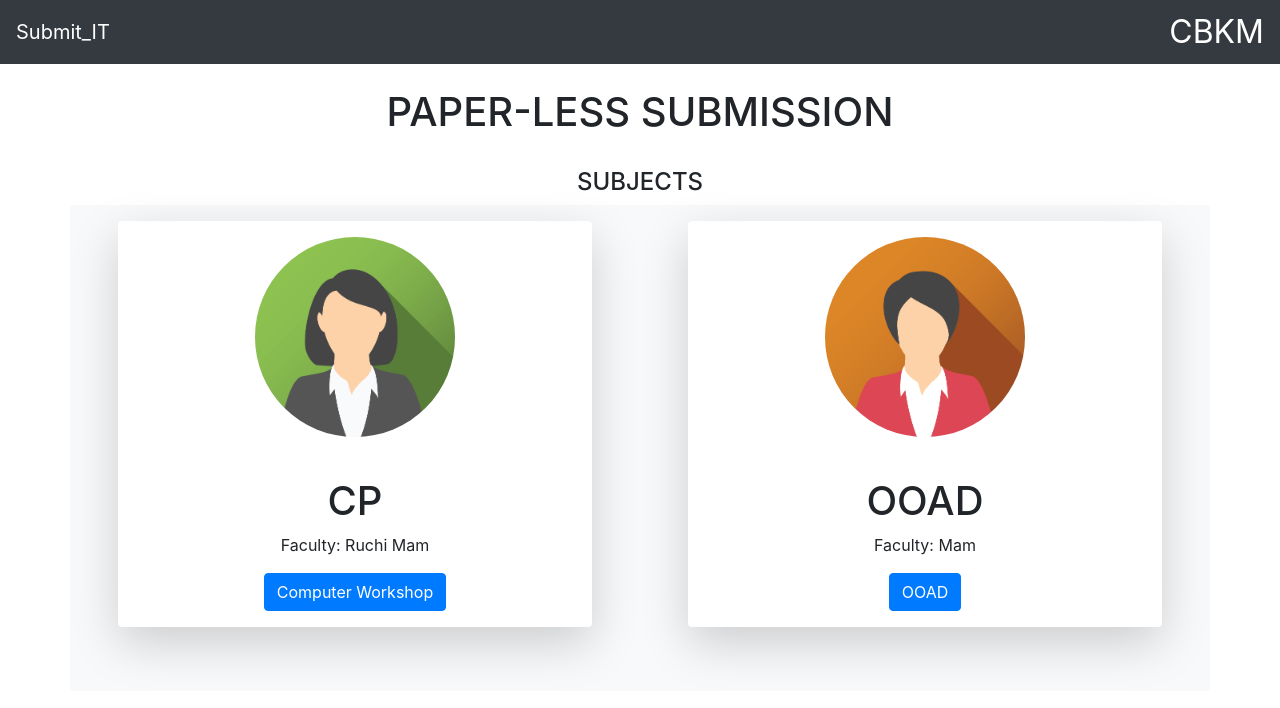
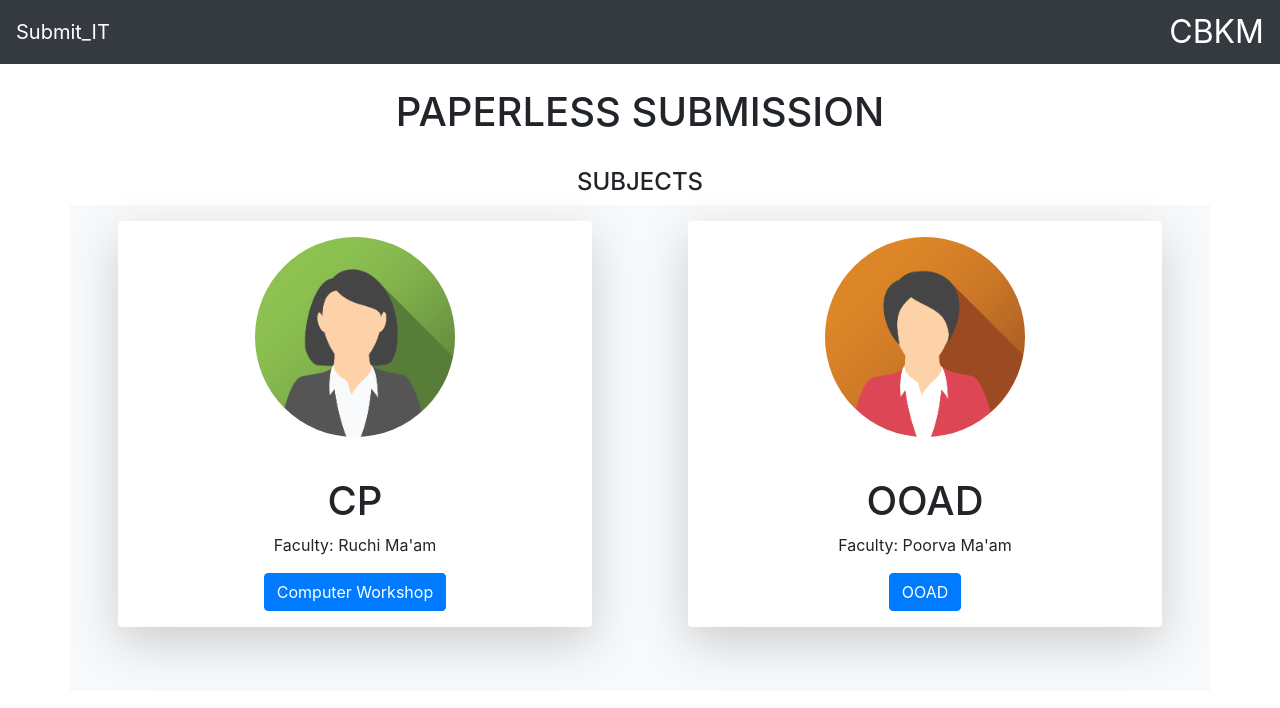
Before and after one commit to TheCBKM/CP-python-DB, a plain HTML site: page index.html in a window 1280 px wide. Drawn offline with nearby package versions, Linux system fonts and the light colour scheme.

Commit message:
compltete

```diff
--- a/index.html
+++ b/index.html
@@ -21,7 +21,7 @@
   </nav>
 <br />
 <center>
-<h1>PAPER-LESS SUBMISSION</h1>
+<h1>PAPERLESS SUBMISSION</h1>
 <br/>
 <h4>SUBJECTS</h4>
 </center>
@@ -32,7 +32,7 @@
             <img src="img_avatar4.png" alt="CP" height="200px" style="border-radius: 50%; "/><br/>
             <br/>
             <p><h1>CP</h1>
-            Faculty: Ruchi Mam
+            Faculty: Ruchi Ma'am
             </p>
             <a class="btn btn-primary" href="cp" role="button">Computer Workshop</a>
             <!-- <a href="cp">CP</a> -->
@@ -43,7 +43,7 @@
             <img src="img_avatar6.png" alt="OOAD" height="200px" style="border-radius: 50%; "/><br/>
             <br/>
             <p><h1>OOAD</h1>
-            Faculty: Mam
+            Faculty: Poorva Ma'am
             </p>
             <a class="btn btn-primary" href="ooad" role="button">OOAD</a>
             <!-- <a href="ooad">OOAD</a> -->
```
Also changed, not shown: ooad/prakharmang/practical.html (+1 -1 lines), ooad/rajaram/practical.html (+1 -1 lines), ooad/ram/index.html (+1 -1 lines), ooad/ram/practical.html (+1 -1 lines).
